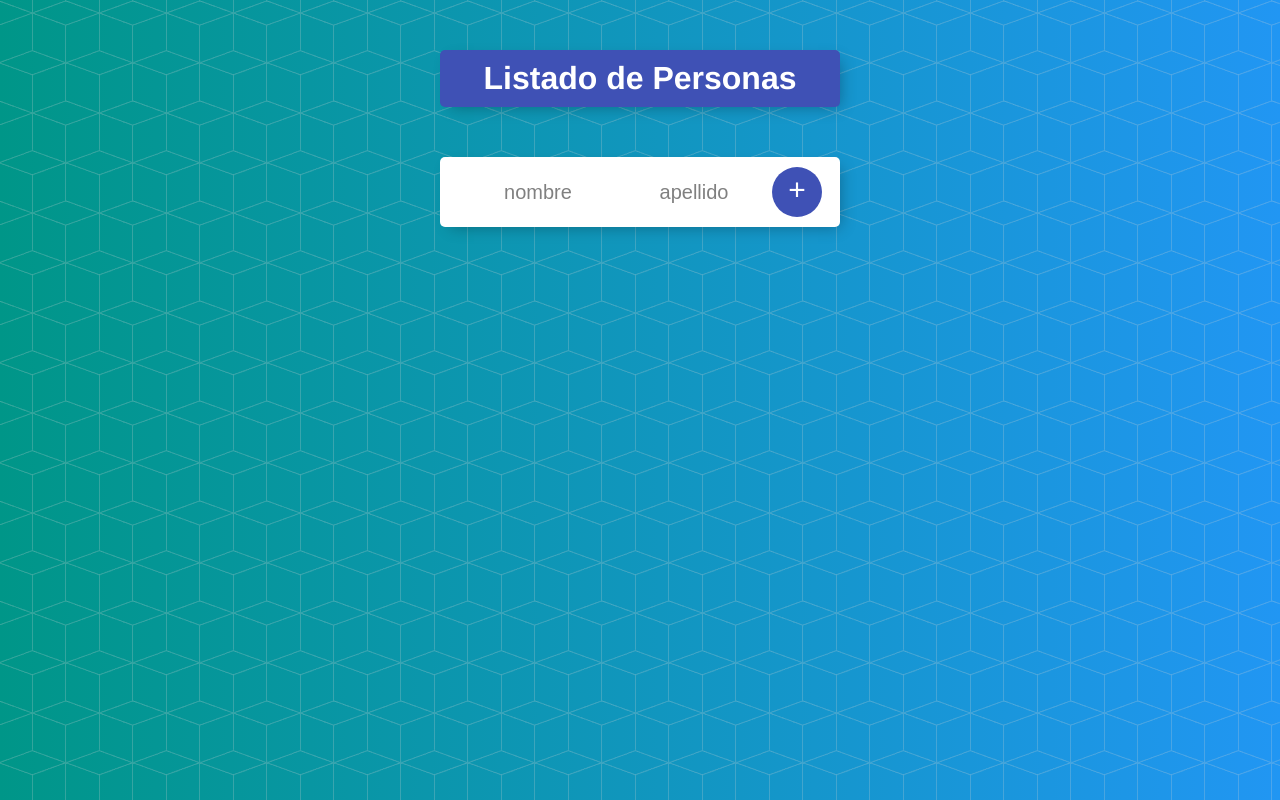
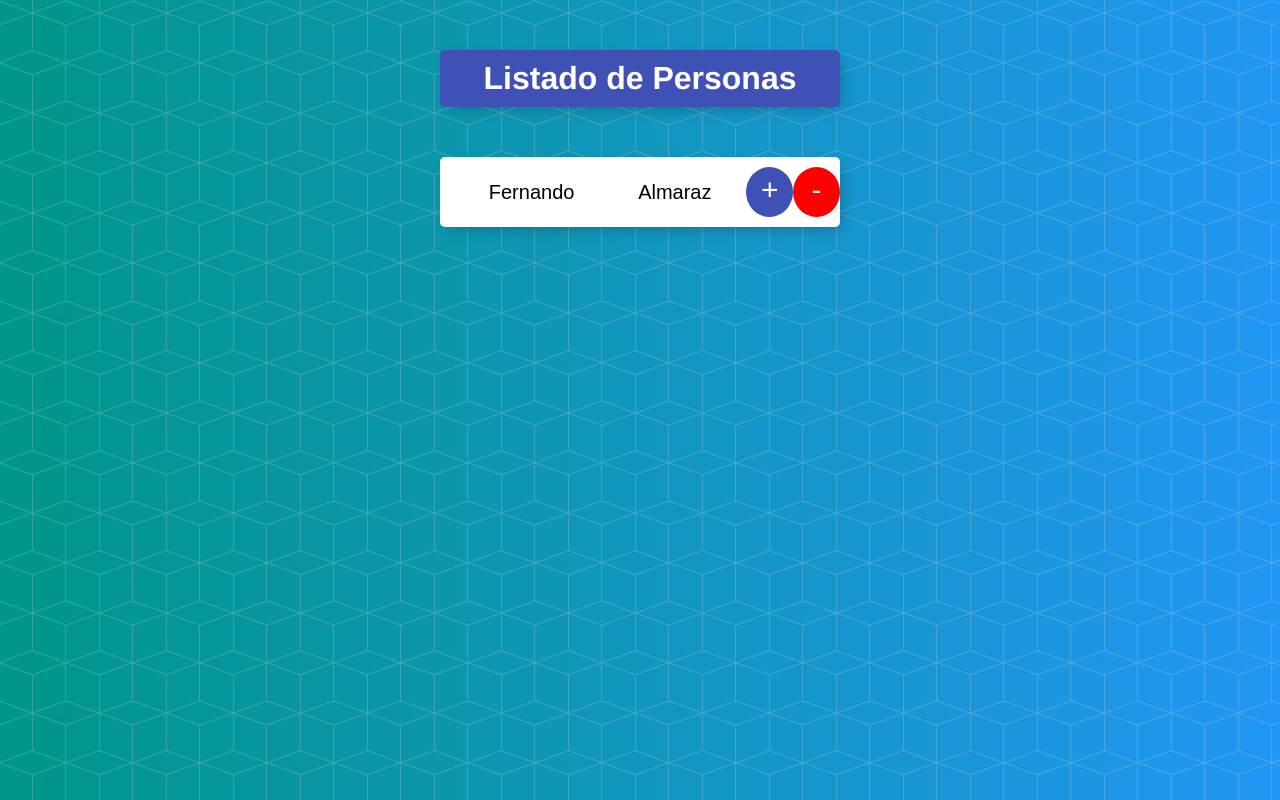
Before and after one commit to FernandoAlmaraz/Universidad_Angular, an Angular app in the folder listadoPersonas/: page /personas/0 in a window 1280 px wide. Shown: the top 800 px of the page. Built offline with nearby package versions, Linux system fonts and the light colour scheme.

Commit message:
crud completo, con routing

```diff
--- a/listadoPersonas/src/app/app-routing.module.ts
+++ b/listadoPersonas/src/app/app-routing.module.ts
@@ -14,6 +14,7 @@ const routes: Routes = [
 @NgModule({
   imports: [
     [RouterModule.forRoot(routes)],
-  ]
+  ],
+  exports: [RouterModule]
 })
 export class AppRoutingModule { }
--- a/listadoPersonas/src/app/personas.service.ts
+++ b/listadoPersonas/src/app/personas.service.ts
@@ -16,4 +16,17 @@ export class PersonasService {
         this.logginService.enviarMensajeAConsola(persona.apellido + "  desde servico personasS")
     }
 
+    encontrarPersona(index: number) {
+        let persona: Persona = this.personas[index]
+        return persona;
+    }
+    modificarPersona(index: number, persona: Persona) {
+        let persona1 = this.personas[index]
+        persona1.nombre = persona.nombre;
+        persona1.apellido = persona.apellido;
+    }
+
+    eliminarPersona(index: number) {
+        this.personas.splice(index, 1);
+    }
 }
--- a/listadoPersonas/src/app/personas/formulario/formulario.component.html
+++ b/listadoPersonas/src/app/personas/formulario/formulario.component.html
@@ -1,9 +1,9 @@
  <div class="box">
-  <form class="item">
-            <input type="text" name="nombre" id="nombre" placeholder="nombre" [(ngModel)]="nombreInput">
-            <input type="text" name="apellido" id="apellido" placeholder="apellido" [(ngModel)]="apellidoInput">
-          <button type="submit" class="btn btn-primary" (click)="agregarPersona()">
-            +
-          </button>
+  <form class="item" #f="ngForm" (ngSubmit)="f.form.valid && OnagregarPersona() ">
+            <input type="text" name="nombre" id="nombre" placeholder="nombre" [(ngModel)]="nombreInput" required>
+            <input type="text" name="apellido" id="apellido" placeholder="apellido" [(ngModel)]="apellidoInput" required>
+          <button type="submit" class="btn btn-primary" style="cursor: pointer;">+</button>
+          <button *ngIf="index!=null" type="submit" style="cursor: pointer;" class="buttonRed"
+          (click)="eliminarPersona()">-</button>
   </form>
 </div>
--- a/listadoPersonas/src/app/personas/formulario/formulario.component.ts
+++ b/listadoPersonas/src/app/personas/formulario/formulario.component.ts
@@ -1,34 +1,57 @@
-import { Component, EventEmitter, Output } from '@angular/core';
+import { Component, EventEmitter, OnInit, Output } from '@angular/core';
 import { Persona } from '../../persona.model';
 import { LogginService } from '../../LoggingService.service';
 import { PersonasService } from '../../personas.service';
+import { ActivatedRoute, Router } from '@angular/router';
 @Component({
   selector: 'app-formulario',
   templateUrl: './formulario.component.html',
   styleUrls: ['./formulario.component.css']
 })
-export class FormularioComponent {
+export class FormularioComponent implements OnInit {
+  index: number = 0;
+  @Output() personaCreada = new EventEmitter<Persona>;
+  nombreInput: string = "";
+  apellidoInput: string = "";
   constructor(private logginService: LogginService,
-    private personasService: PersonasService) {
+    private personasService: PersonasService,
+    private router: Router,
+    private route: ActivatedRoute) {
     this.personasService.saludar.subscribe(
       (indice: string) => alert("el indicie es: " + indice)
     )
   }
-  @Output() personaCreada = new EventEmitter<Persona>;
-  nombreInput: string = "";
-  apellidoInput: string = "";
-
+  ngOnInit(): void {
+    this.index = this.route.snapshot.params['id'];
+    if (this.index) {
+      let persona: Persona = this.personasService.encontrarPersona(this.index)
+      this.nombreInput = persona.nombre;
+      this.apellidoInput = persona.apellido
+    }
+  }
   // @ViewChild('nombreRef') nombreRef!: ElementRef;
   // @ViewChild('apellidoRef') apellidoRef!: ElementRef;
 
-  agregarPersona() {
+  OnagregarPersona() {
+
     let PerCreada = new
       Persona(this.nombreInput, this.apellidoInput)
+    if (this.index) {
+      this.personasService.modificarPersona(this.index, PerCreada)
+    }
+    else {
+      this.personasService.personaAgregada(PerCreada)
+    }
+    this.router.navigate(['personas'])
     // Persona(this.nombreRef.nativeElement.value,
     // this.apellidoRef.nativeElement.value)
     //this.personaCreada.emit(PerCreada);
     //this.logginService.enviarMensajeAConsola("Eviamos Persona: " + PerCreada.nombre + " " + PerCreada.apellido)
-    this.personasService.personaAgregada(PerCreada)
-
+  }
+  eliminarPersona() {
+    if (this.index != null) {
+      this.personasService.eliminarPersona(this.index)
+    }
+    this.router.navigate(['personas'])
   }
 }
--- a/listadoPersonas/src/app/personas/persona/persona.component.html
+++ b/listadoPersonas/src/app/personas/persona/persona.component.html
@@ -1,4 +1,9 @@
 <div class="item">
-  <input type="checkbox"(click)="emitirSaludo()">
-    <p>{{indice+1}}: {{persona.nombre}} {{persona.apellido}}</p>
+  <ul>
+    <li>
+      <a [routerLink]="['/personas',indice]" >
+        <p>{{persona.nombre}} {{persona.apellido}}</p>
+      </a>
+    </li>
+  </ul>
 </div>
--- a/listadoPersonas/src/styles.css
+++ b/listadoPersonas/src/styles.css
@@ -66,6 +66,17 @@ html {
     padding-bottom: 6px;
     border-width: 0;
   }
+    .buttonRed {
+    min-height: 50px;
+    width: 50px;
+    border-radius: 50%;
+    border-color: transparent;
+    background-color:red;
+    color: #fff;
+    font-size: 30px;
+    padding-bottom: 6px;
+    border-width: 0;
+  }
 
   input[type="text"] {
     text-align: center;
```
